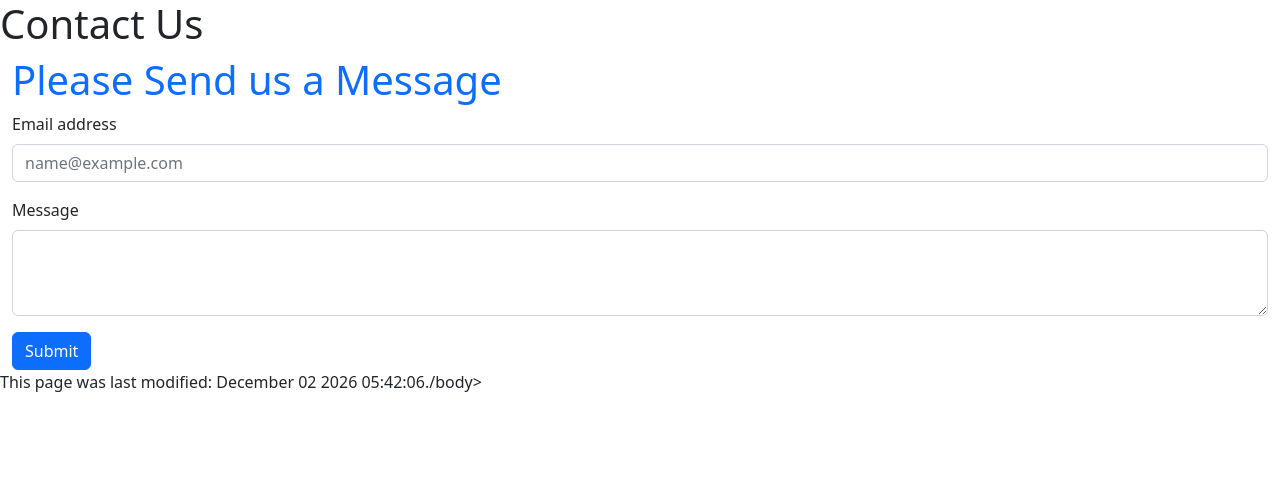
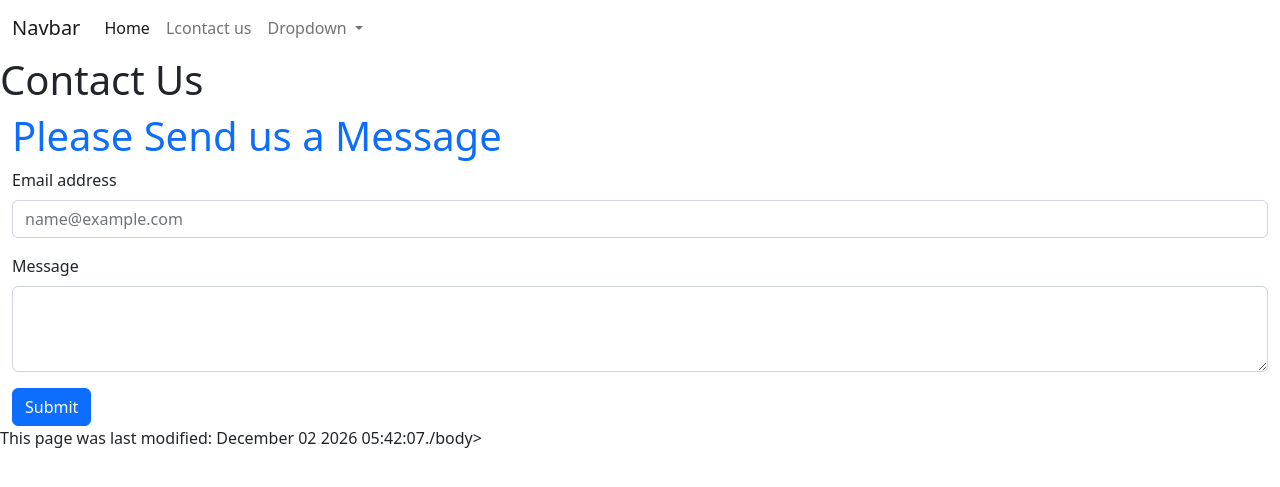
Before and after one commit to 05381032/oogabooga, a PHP site: page /contact.php in a window 1280 px wide. Shown: the top 487 px of the page. Run offline with PHP 8.4, Linux system fonts and the light colour scheme.

Commit message:
added contact.csv and saved changed php code for contact2.php

```diff
--- a/contact.php
+++ b/contact.php
@@ -1,12 +1,6 @@
-<!doctype html>
+
 <?php include "template.php" ?>
-<html lang="en">
-<head>
-    <meta charset="utf-8">
-    <meta name="viewport" content="width=device-width, initial-scale=1">
-    <title>Contact Us</title>
-    <link href="css/bootstrap.min.css" rel="stylesheet">
-</head>
+<title>Contact Us</title>
 <body>
 <h1>Contact Us</h1>
 <div class="container-fluid">
--- a/template.php
+++ b/template.php
@@ -1,3 +1,34 @@
+<!doctype html>
+<html lang="en">
+<head>
+    <meta charset="utf-8">
+    <meta name="viewport" content="width=device-width, initial-scale=1">
+    <link href="css/bootstrap.min.css" rel="stylesheet">
+</head>
+<nav class="navbar navbar-expand-lg bg-body-tertiary">
+    <div class="container-fluid">
+        <a class="navbar-brand" href="#">Navbar</a>
+        <button class="navbar-toggler" type="button" data-bs-toggle="collapse" data-bs-target="#navbarSupportedContent" aria-controls="navbarSupportedContent" aria-expanded="false" aria-label="Toggle navigation">
+            <span class="navbar-toggler-icon"></span>
+        </button>
+        <div class="collapse navbar-collapse" id="navbarSupportedContent">
+            <ul class="navbar-nav me-auto mb-2 mb-lg-0">
+                <li class="nav-item">
+                    <a class="nav-link active" aria-current="page" href="index.php">Home</a>
+                </li>
+                <li class="nav-item">
+                    <a class="nav-link" href="contact2.php">Lcontact us</a>
+                </li>
+                <li class="nav-item dropdown">
+                    <a class="nav-link dropdown-toggle" href="#" role="button" data-bs-toggle="dropdown" aria-expanded="false">
+                        Dropdown
+                    </a>
+
+            </ul>
+
+        </div>
+    </div>
+</nav>
 <?php
 
 function footer():string
```
